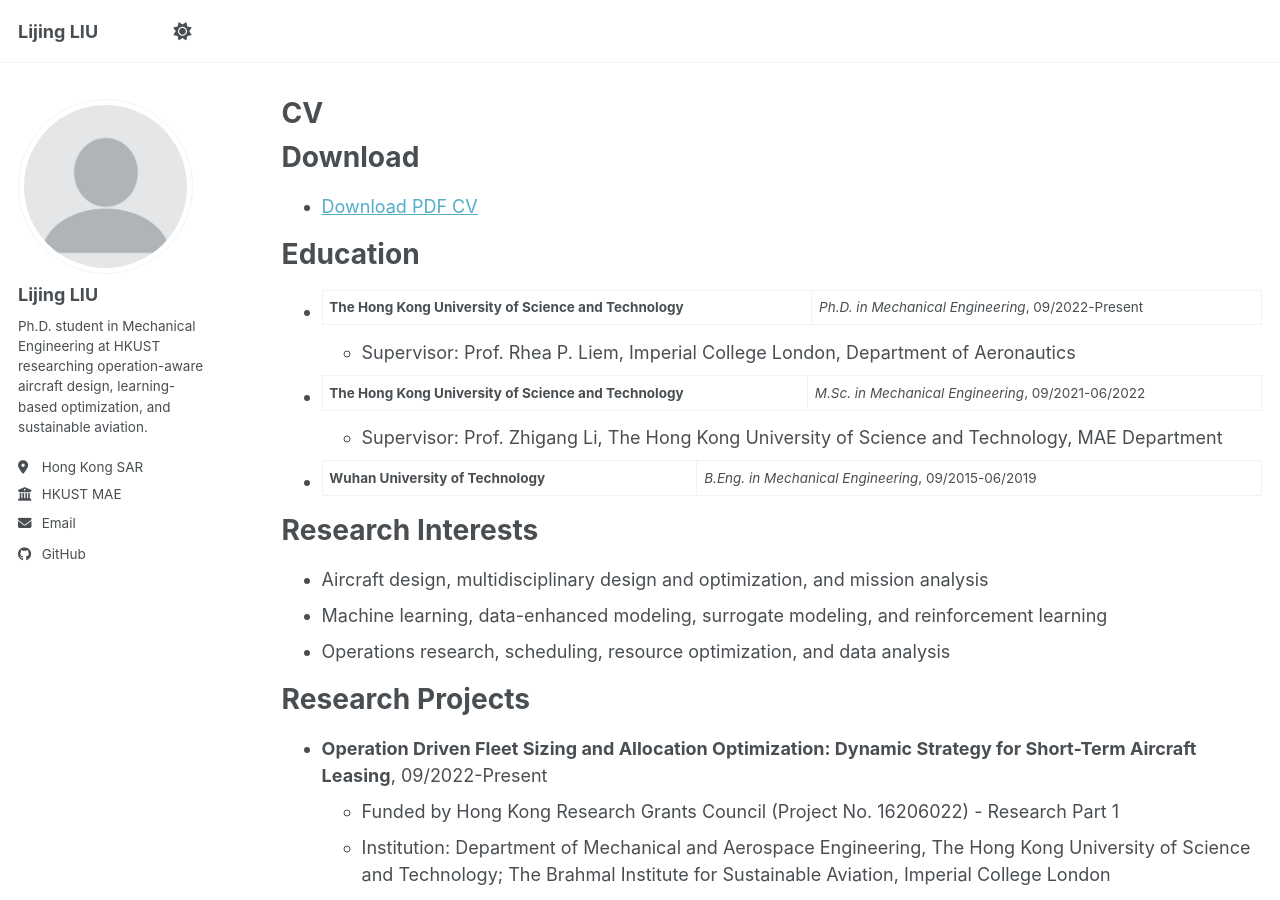
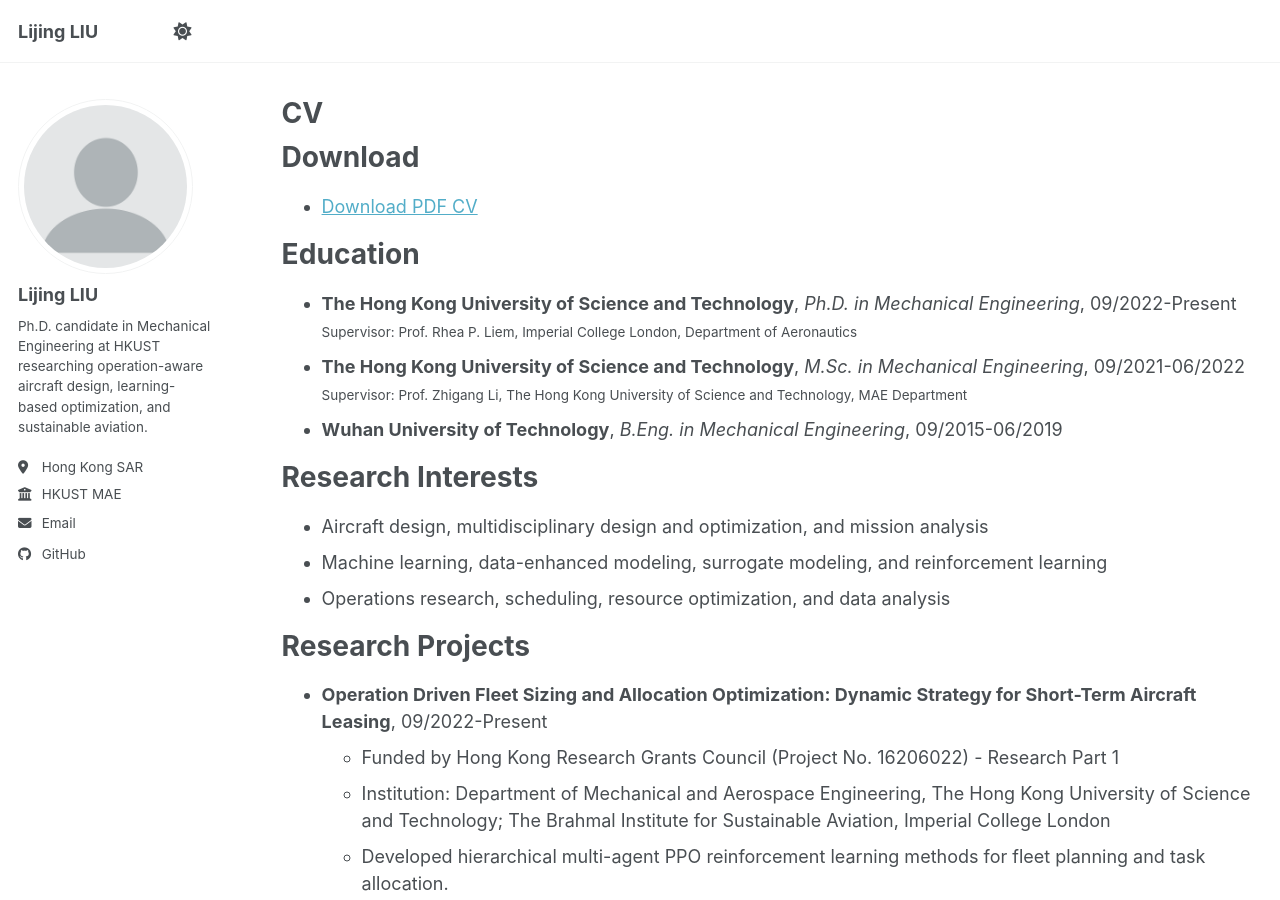
Before and after one commit to LijingJim/LijingJim.github.io, a Jekyll site: the page built from _pages/cv.md, in a window 1280 px wide and 900 px high. Built offline with Jekyll 4.4.1, drawn with Linux system fonts in a browser that asks for light colours; a script bundle is joined from its source files by our own code; library files that are not in the unit come from our copies.

Commit message:
Refine CV wording and education layout

```diff
--- a/_config.yml
+++ b/_config.yml
@@ -26,7 +26,7 @@
   avatar           : "profile.png"
   name             : "Lijing LIU"
   pronouns         : # example: "she/her"
-  bio              : "Ph.D. student in Mechanical Engineering at HKUST researching operation-aware aircraft design, learning-based optimization, and sustainable aviation."
+  bio              : "Ph.D. candidate in Mechanical Engineering at HKUST researching operation-aware aircraft design, learning-based optimization, and sustainable aviation."
   location         : "Hong Kong SAR"
   employer         : "HKUST MAE"
   uri              : # URL
--- a/_pages/cv.md
+++ b/_pages/cv.md
@@ -13,11 +13,11 @@
 
 Education
 ======
-* **The Hong Kong University of Science and Technology** | *Ph.D. in Mechanical Engineering*, 09/2022-Present
-  * Supervisor: Prof. Rhea P. Liem, Imperial College London, Department of Aeronautics
-* **The Hong Kong University of Science and Technology** | *M.Sc. in Mechanical Engineering*, 09/2021-06/2022
-  * Supervisor: Prof. Zhigang Li, The Hong Kong University of Science and Technology, MAE Department
-* **Wuhan University of Technology** | *B.Eng. in Mechanical Engineering*, 09/2015-06/2019
+* **The Hong Kong University of Science and Technology**, *Ph.D. in Mechanical Engineering*, 09/2022-Present
+  <small>Supervisor: Prof. Rhea P. Liem, Imperial College London, Department of Aeronautics</small>
+* **The Hong Kong University of Science and Technology**, *M.Sc. in Mechanical Engineering*, 09/2021-06/2022
+  <small>Supervisor: Prof. Zhigang Li, The Hong Kong University of Science and Technology, MAE Department</small>
+* **Wuhan University of Technology**, *B.Eng. in Mechanical Engineering*, 09/2015-06/2019
 
 Research Interests
 ======
```
Also changed, not shown: _pages/about.md (+1 -1 lines).
